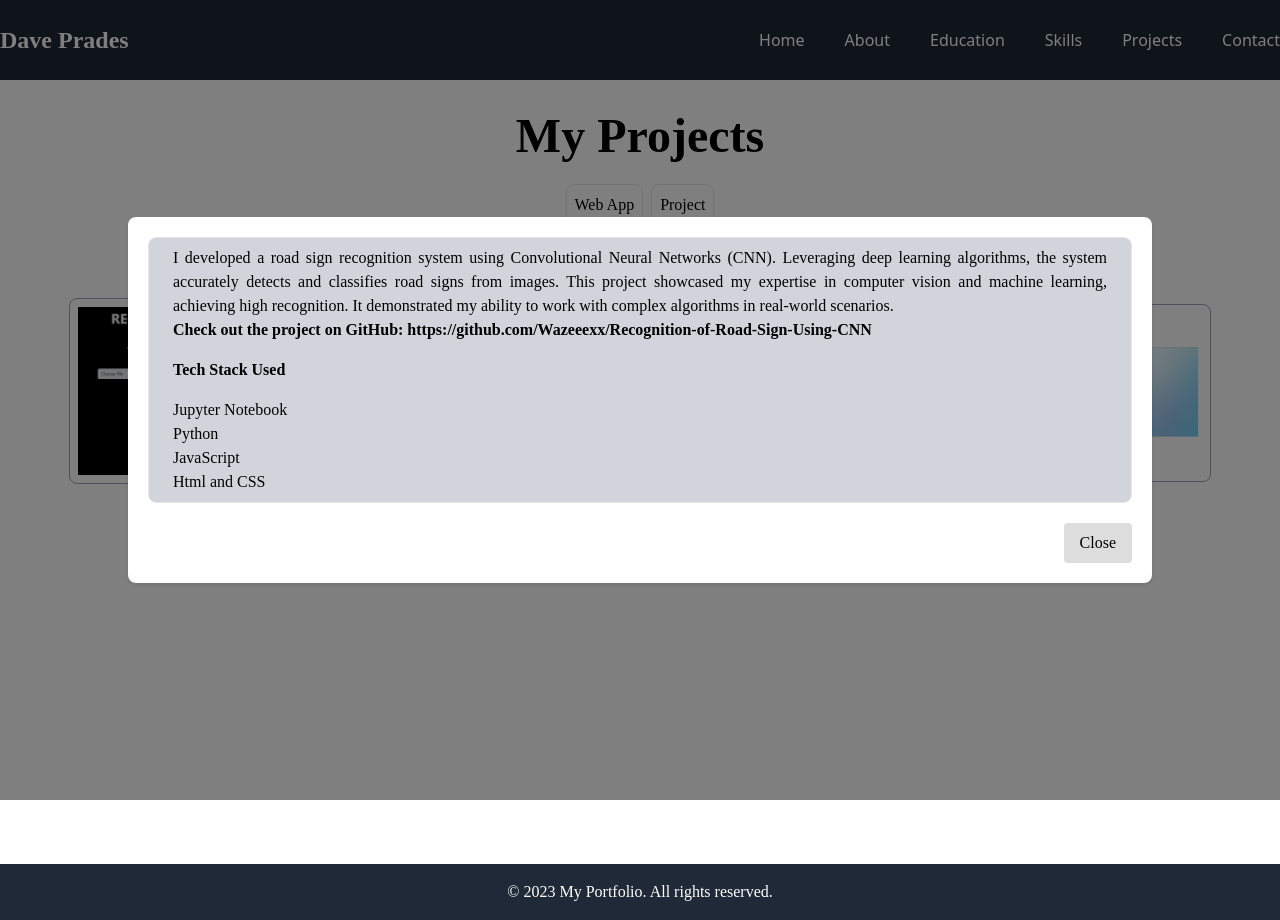
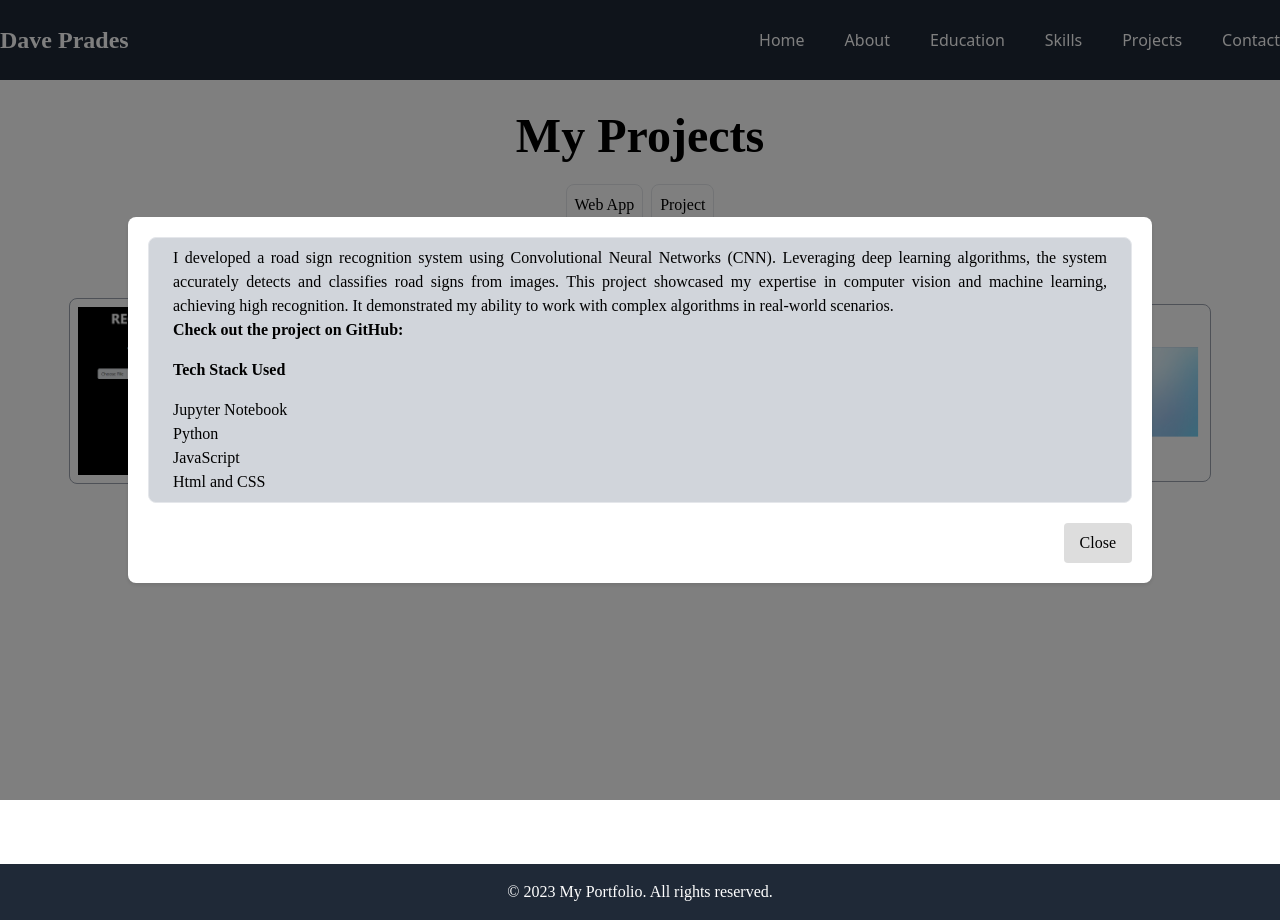
Before and after one commit to Wazeeexx/pradesportfolio, a Nuxt app: page /projects in a window 1280 px wide. Both pictures are taken after a click on the button "RECOGNIGTION OF ROAD SIGN". Built offline with nearby package versions, Linux system fonts and the light colour scheme.

Commit message:
add new content in project

```diff
--- a/pages/projects.vue
+++ b/pages/projects.vue
@@ -38,7 +38,7 @@
                                         It demonstrated my ability to work with complex algorithms in real-world scenarios.<br>
                                         <span class="font-semibold"  style="font-family: 'Poppins';">
                                         <a href="" target="_blank" rel="noopener noreferrer">
-                                        Check out the project on GitHub: https://github.com/Wazeeexx/Recognition-of-Road-Sign-Using-CNN</a>
+                                        Check out the project on GitHub:</a>
                                         </span>
                                     </p>
                                     <p class="font-semibold px-6 py-2" style="font-family: 'Poppins';">Tech Stack Used</p>
@@ -82,7 +82,7 @@
                                     by the banks.<br>
                                     <span class="font-semibold"  style="font-family: 'Poppins';">
                                         <a href="" target="_blank" rel="noopener noreferrer">
-                                        Check out the project on GitHub: https://github.com/Wazeeexx/ATM-Management-System</a>
+                                        Check out the project on GitHub: </a>
                                     </span>
                                 </p>
                                 <p class="font-semibold px-6 py-2" style="font-family: 'Poppins';">Tech Stack Used</p>
```
